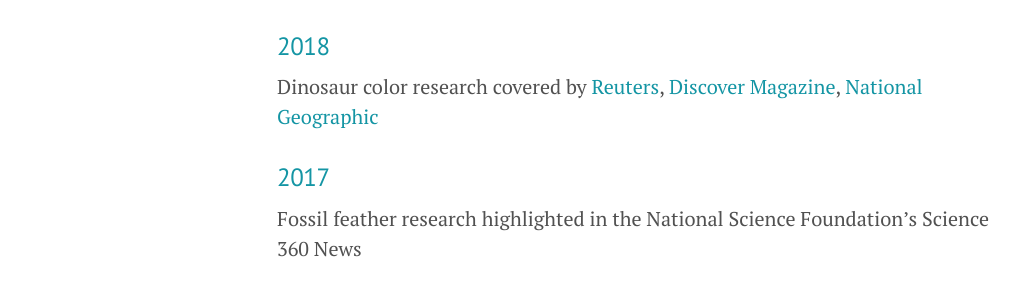
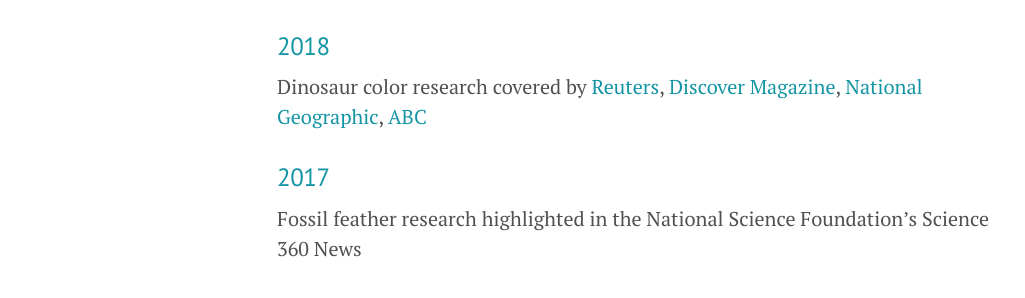
Before and after one commit to celiason/celiason.github.io, a Jekyll site: the page built from 5-media.md, in a window 1280 px wide. Shown: the part 340-638 px from the top of the page, without its empty margins (3-1028 px from the left). Built offline with Jekyll 4.4.1, drawn with Linux system fonts in a browser that asks for light colours.

Commit message:
Update 5-media.md

```diff
--- a/5-media.md
+++ b/5-media.md
@@ -11,7 +11,7 @@ Hummingbird color research highlighted in [The National Audubon Society](https:/
 
 ### 2018
 
-Dinosaur color research covered by [Reuters](https://www.reuters.com/article/us-science-dinosaur/chinese-rainbow-dinosaur-had-iridescent-feathers-like-hummingbirds-idUSKBN1F415D), [Discover Magazine](https://www.discovermagazine.com/planet-earth/meet-caihong-juji-the-shimmering-show-off-feathered-dinosaur), [National Geographic](https://www.nationalgeographic.com/animals/article/new-dinosaur-rainbow-feathers-china-caihong-paleontology-science)
+Dinosaur color research covered by [Reuters](https://www.reuters.com/article/us-science-dinosaur/chinese-rainbow-dinosaur-had-iridescent-feathers-like-hummingbirds-idUSKBN1F415D), [Discover Magazine](https://www.discovermagazine.com/planet-earth/meet-caihong-juji-the-shimmering-show-off-feathered-dinosaur), [National Geographic](https://www.nationalgeographic.com/animals/article/new-dinosaur-rainbow-feathers-china-caihong-paleontology-science), [ABC](https://www.abc.net.au › news › rainbow-dinosaur-caihong)
 
 ### 2017
 
```
